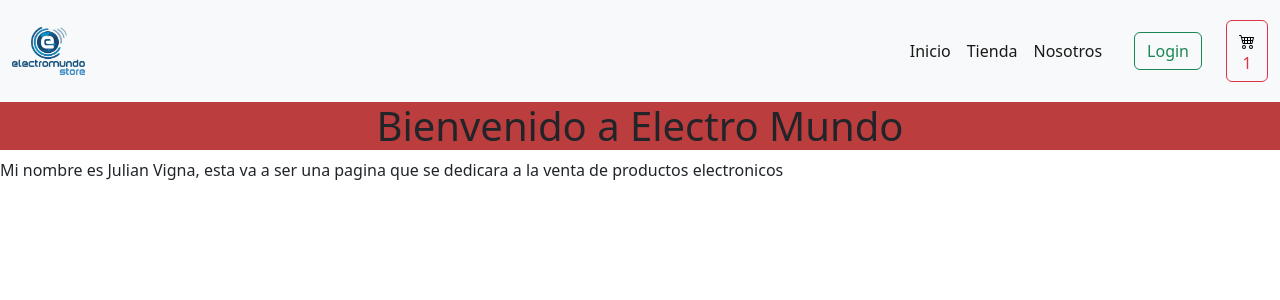
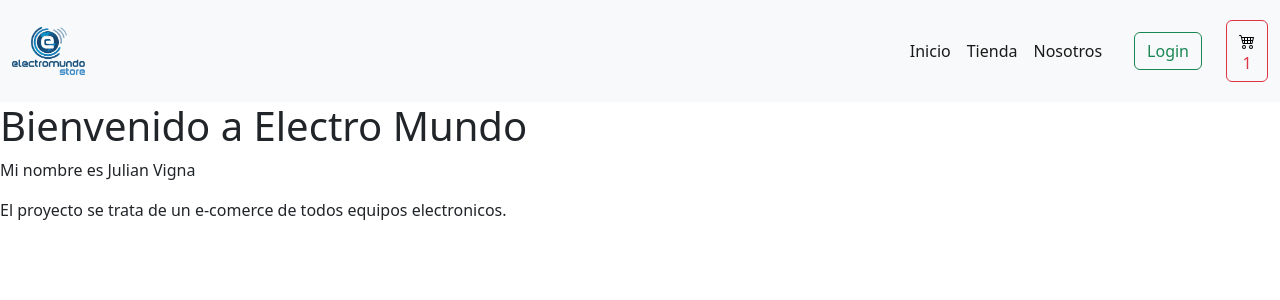
Before and after one commit to JulianVigna/Coder-House-React-, a React (Create React App) app: page / in a window 1280 px wide. Shown: the top 300 px of the page. Built offline with nearby package versions, Linux system fonts and the light colour scheme.

Commit message:
primera entrega

```diff
--- a/src/App.js
+++ b/src/App.js
@@ -1,14 +1,17 @@
 import logo from './logo.svg';
 import './App.css';
 import NavBar from './components/NavBar/NavBar';
-import Saludo from './components/ItemListContainer/ItemListContainer';
+import Saludo from './components/ItemListContainer/greetings';
 
 function App() {
   return (
     <div >
       <NavBar/>
 
-      <Saludo/>
+      <Saludo
+      title="Bienvenido a Electro Mundo"
+      name="Mi nombre es Julian Vigna"
+      description="El proyecto se trata de un e-comerce de todos equipos electronicos."/>
 
     </div>
   );
--- a/src/components/ItemListContainer/ItemListContainer.jsx
+++ /dev/null
@@ -1,12 +0,0 @@
-import "./itemListContainer.css"
-
-function Saludo (){
-    return(
-        <div >
-            <h1 className="saludoIncial ">Bienvenido a Electro Mundo</h1>
-            <p>Mi nombre es Julian Vigna, esta va a ser una pagina que se dedicara a la venta de productos electronicos</p>
-        </div>
-    )
-}
-
-export default Saludo;
--- /dev/null
+++ b/src/components/ItemListContainer/greetings.jsx
@@ -0,0 +1,13 @@
+import "./greetings"
+
+function Saludo (props){
+    return(
+        <div >
+            <h1 className="saludoIncial ">{props.title}</h1>
+            <p>{props.name}</p>
+            <p>{props.description}</p>
+        </div>
+    )
+}
+
+export default Saludo;
```
Also changed, not shown: src/components/ItemListContainer/greetings.css (renamed from src/components/ItemListContainer/itemListContainer.css).
